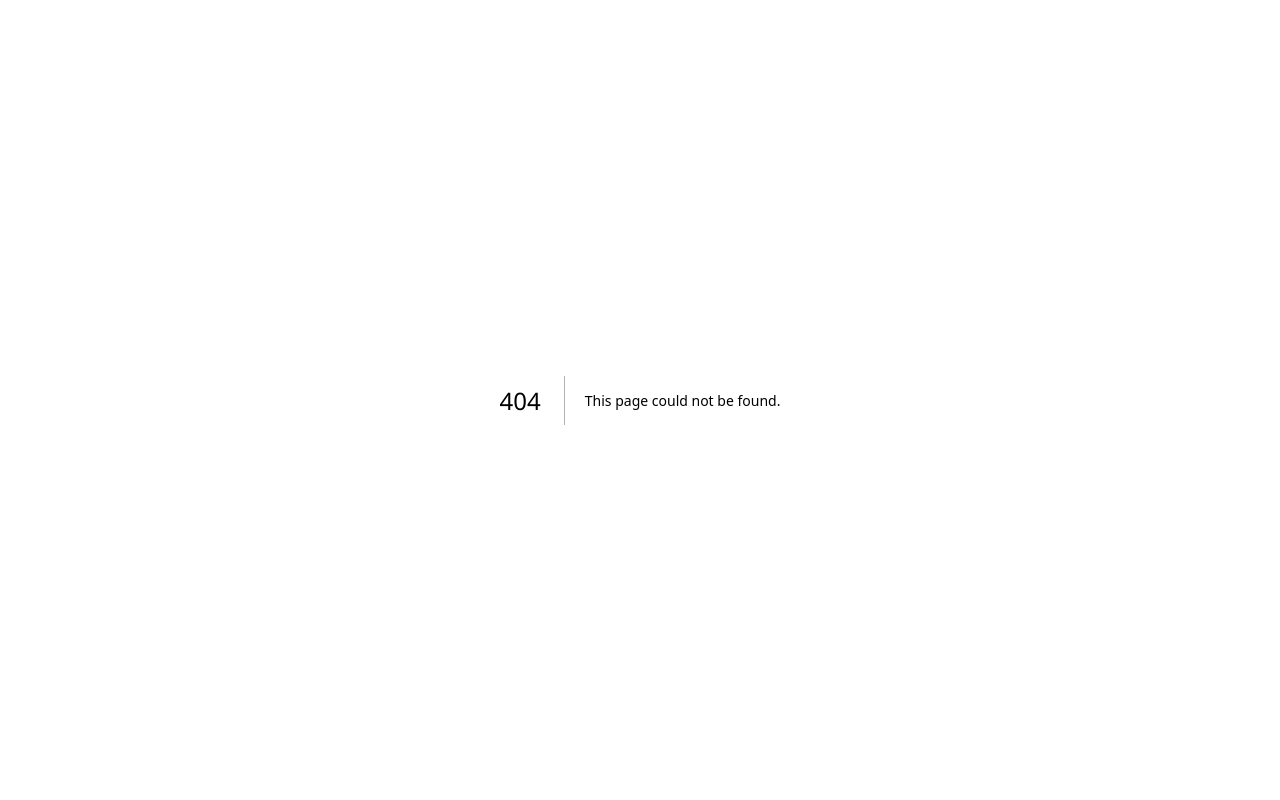
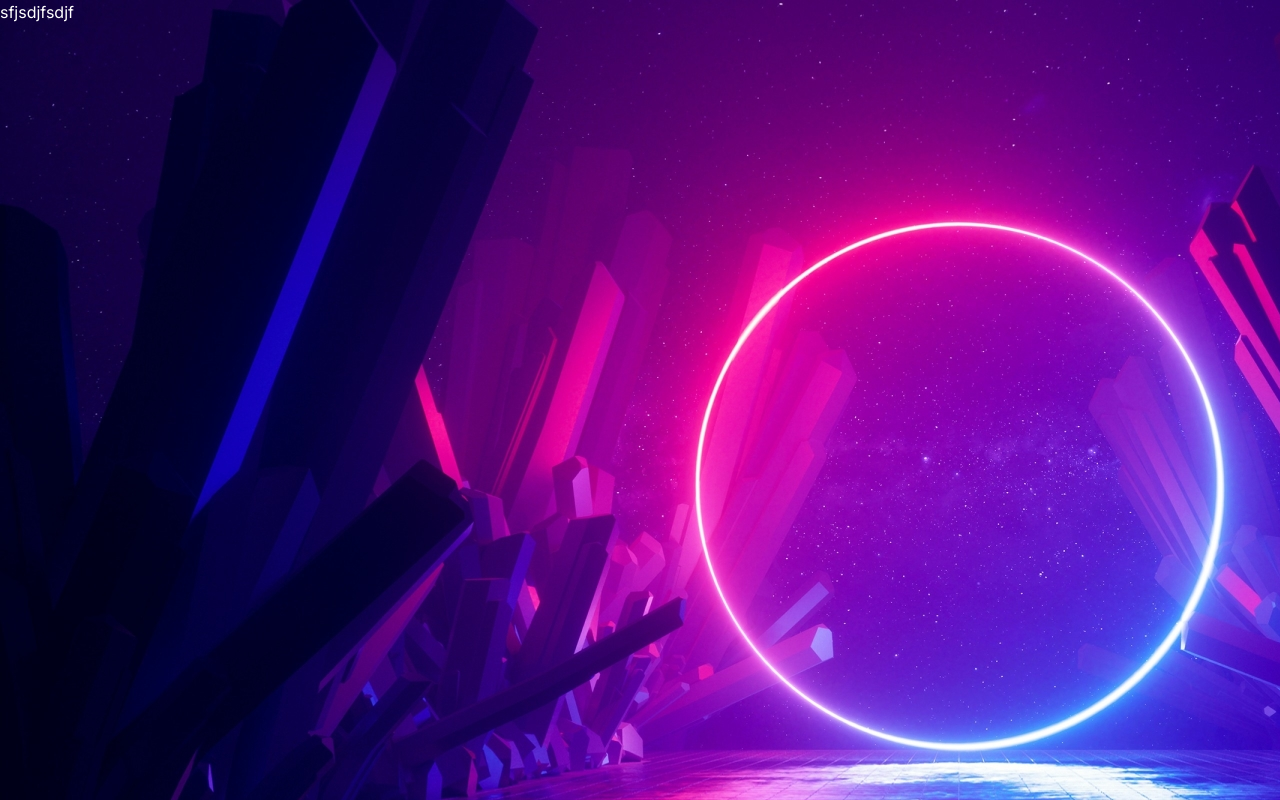
Before and after one commit to swapnilkr/DHUN-Music-Player-V2, a Next.js app: page /Album in a window 1280 px wide. Before the commit this address had no page. Built offline with nearby package versions, Linux system fonts and the light colour scheme.

Commit message:
added new page

```diff
--- /dev/null
+++ b/app/Album/page.tsx
@@ -0,0 +1,9 @@
+function page() {
+    return(
+        <>
+            <div>sfjsdjfsdjf</div>
+        </>
+    )
+}
+
+export default page;
--- a/app/popularArtist.tsx
+++ b/app/popularArtist.tsx
@@ -1,3 +1,5 @@
+import Link from 'next/link'
+
 function PopularArtist() {
     return (
         <>
@@ -7,7 +9,8 @@
                 </h1>
                 <div className="popular-artist-content">
 
-                    <a href="Single Playlist Screen.html">
+                    <Link href="/Album">
+
                             <div>
                                 <img src="/popular artists/coldplay.jpg" />
                                 <div><i className="fas fa-play"></i></div>
@@ -15,7 +18,9 @@
                                     Coldplay
                                 </p>
                             </div>
-                    </a>
+
+                    </Link>
+
                     <a href="Single Playlist Screen.html">
                         <div>
                             <img src="/popular artists/adele.jpg" />
```
Lines whose indentation alone changed are shown as unchanged.
